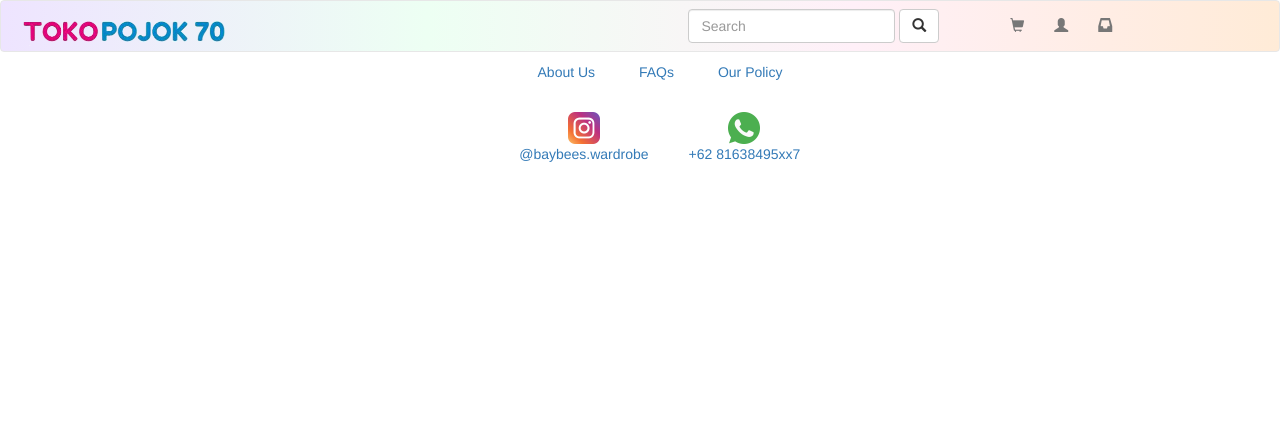
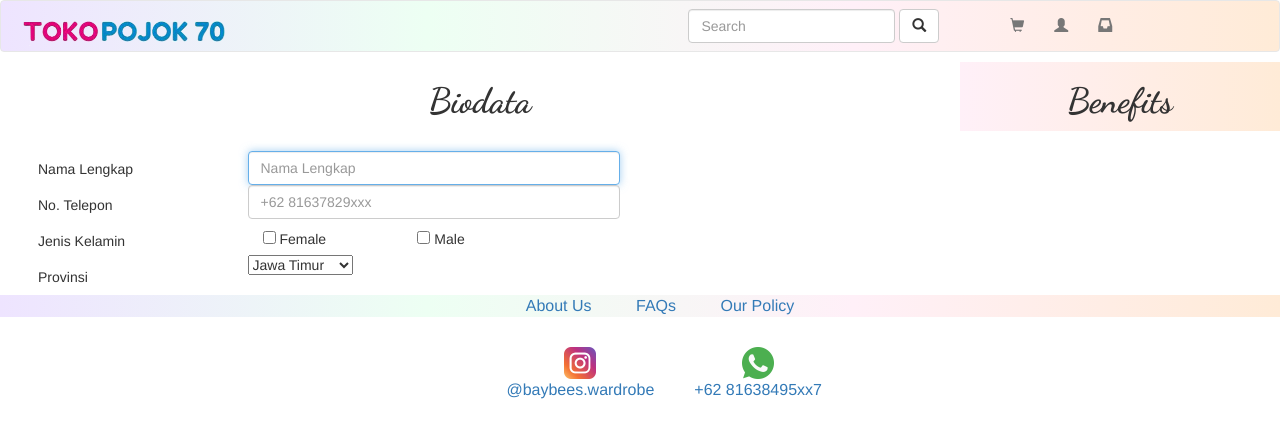
Before and after one commit to kzyc26/Toko-Pojok-70, a PHP site: page /html/sign-up.html in a window 1280 px wide; the page is wider, and only the part inside the window is pictured. Shown: the top 438 px of that part. Run offline with PHP 8.4, Linux system fonts and the light colour scheme.

Commit message:
signup on progress

```diff
--- a/project kelompok/css/login.css
+++ b/project kelompok/css/login.css
@@ -23,6 +23,5 @@ h2.form-signin-heading{
 }
 
 footer{
-    font-size: medium;
     background-image: linear-gradient(to right, #EEE4FF, #EDFFF3, #FFF0F8, #FFEBD7);
 }
--- /dev/null
+++ b/project kelompok/css/sign-up.css
@@ -0,0 +1,38 @@
+.tulisan{
+    padding: 8px;
+}
+
+.biodata{
+    overflow: auto;
+}
+
+.content h1{
+    text-align: center;
+}
+
+.title-bio{
+    font-family: 'Dancing Script', cursive;
+    font-size: 35px;
+}
+
+.pendek{
+    width: 40%;
+}
+
+.kotak{
+    padding: 8px 0;
+}
+
+.gender{
+    margin: 10px;
+}
+
+.benefits{
+    background-image: linear-gradient(to right,#FFF0F8, #FFEBD7);
+    position: fixed;
+    right: 0;
+}
+
+.footer{
+    background-image: linear-gradient(to right, #EEE4FF, #EDFFF3, #FFF0F8, #FFEBD7);
+}
--- a/project kelompok/css/template.css
+++ b/project kelompok/css/template.css
@@ -48,6 +48,8 @@
 .footer{
     text-align: center;
     height: 100%;
+    clear: both;
+    font-size: medium;
 }
 .footer ul li {display: inline-block;
     position: relative;}
@@ -67,5 +69,5 @@ text-decoration: none;}
 
 .contact-container{
     position: relative;
-    left: 39%;
+    left: 38%;
 }
--- a/project kelompok/html/login.html
+++ b/project kelompok/html/login.html
@@ -73,7 +73,7 @@
     <div class="container">
         <form class="form-signin">
             <h2 class="form-signin-heading">Please sign in</h2>
-            <label for="inputEmail" class="sr-only">Email address</label>
+            <label for="inputEmail">Email address</label>
             <input type="email" id="inputEmail" class="form-control" placeholder="Email address" required=""
                 autofocus="">
             <label for="inputPassword" class="sr-only">Password</label>
@@ -87,7 +87,7 @@
         </form>
 
     </div>
-    <br><br><br><br>
+    <br><br>
     <footer class="footer">
         <div class="footer-container">
             <ul class="footer-list">
--- a/project kelompok/html/sign-up.html
+++ b/project kelompok/html/sign-up.html
@@ -1,10 +1,12 @@
 <!DOCTYPE html>
 <html>
+
 <head>
   <title>Sign Up</title>
   <script src="../assets/bootstrap-3.4.1-dist/js/jquery-1.12.4.min.js"></script>
   <link href="https://fonts.googleapis.com/css?family=Dancing+Script:700&display=swap" rel="stylesheet">
 </head>
+
 <body>
   <nav class="navbar navbar-default">
     <div class="container-fluid">
@@ -65,6 +67,41 @@
       </div><!-- /.navbar-collapse -->
     </div><!-- /.container-fluid -->
   </nav>
+  <div class="content">
+    <div class="col-md-9 biodata">
+      <h1 class="title-bio">Biodata</h1>
+      <br>
+      <div class="col-md-3">
+          <div class="tulisan">Nama Lengkap</div>
+          <div class="tulisan">No. Telepon</div>
+          <div class="tulisan">Jenis Kelamin</div>
+          <div class="tulisan">Provinsi</div>
+      </div>
+      <form class="sign-up">
+        <input type="type" id="nama-lengkap" class="form-control pendek" placeholder="Nama Lengkap" required="" autofocus="">
+
+        <input type="tel" id="no-telp" class="form-control pendek" placeholder="+62 81637829xxx" required="">
+        <div class="kotak">
+            <div class="col-md-2">
+                <input class="gender" type="checkbox" value="female"> Female
+            </div>
+            <div class="col-md-1">
+                <input class="gender" type="checkbox" value="male"> Male
+            </div>
+        </div>
+        <br>
+        <select name="provinsi" id="provinsi" class="provinsi">
+          <option value="jawa-timur">Jawa Timur</option>
+          <option value="jawa-tengah">Jawa Tengah</option>
+          <option value="jawa-barat">Jawa Barat</option>
+        </select>
+      </form>
+    </div>
+    <div class="col-md-3 benefits">
+      <h1 class="title-bio">Benefits</h1>
+    </div>
+  </div>
+
 
   <footer class="footer">
     <div class="footer-container">
@@ -87,6 +124,8 @@
 
   <link href="../assets/bootstrap-3.4.1-dist/css/bootstrap.css" rel="stylesheet">
   <link href="../css/template.css" rel="stylesheet">
+  <link href="../css/sign-up.css" rel="stylesheet">
   <script src="../assets/bootstrap-3.4.1-dist/js/bootstrap.js"></script>
 </body>
+
 </html>
```
Lines whose indentation alone changed are shown as unchanged.
